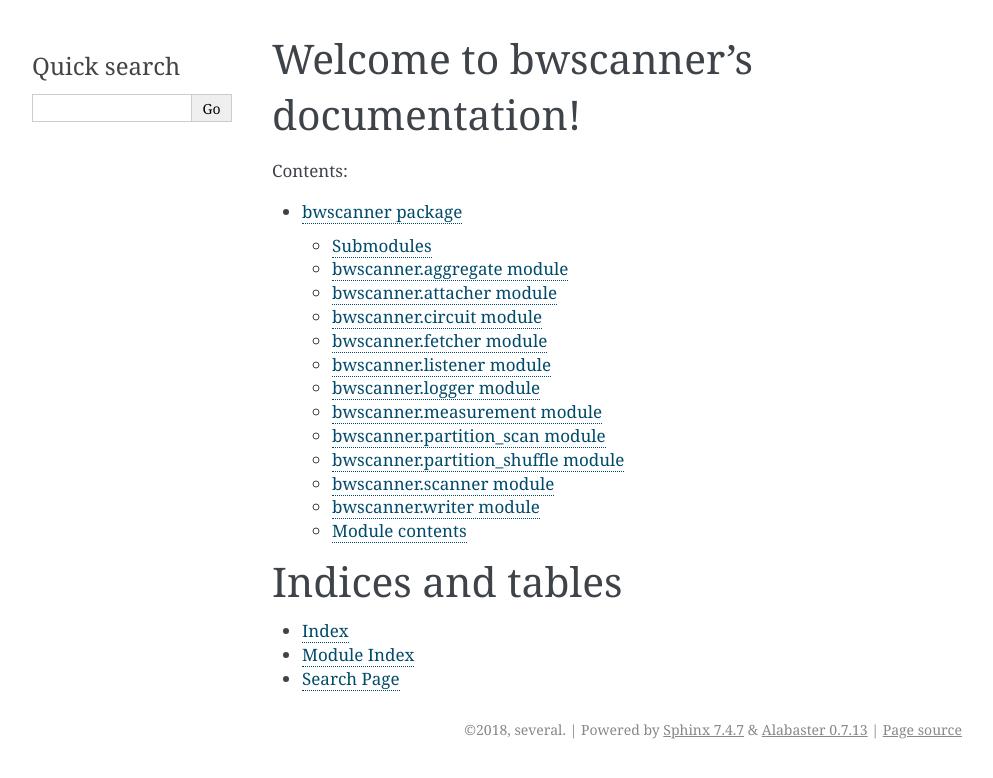
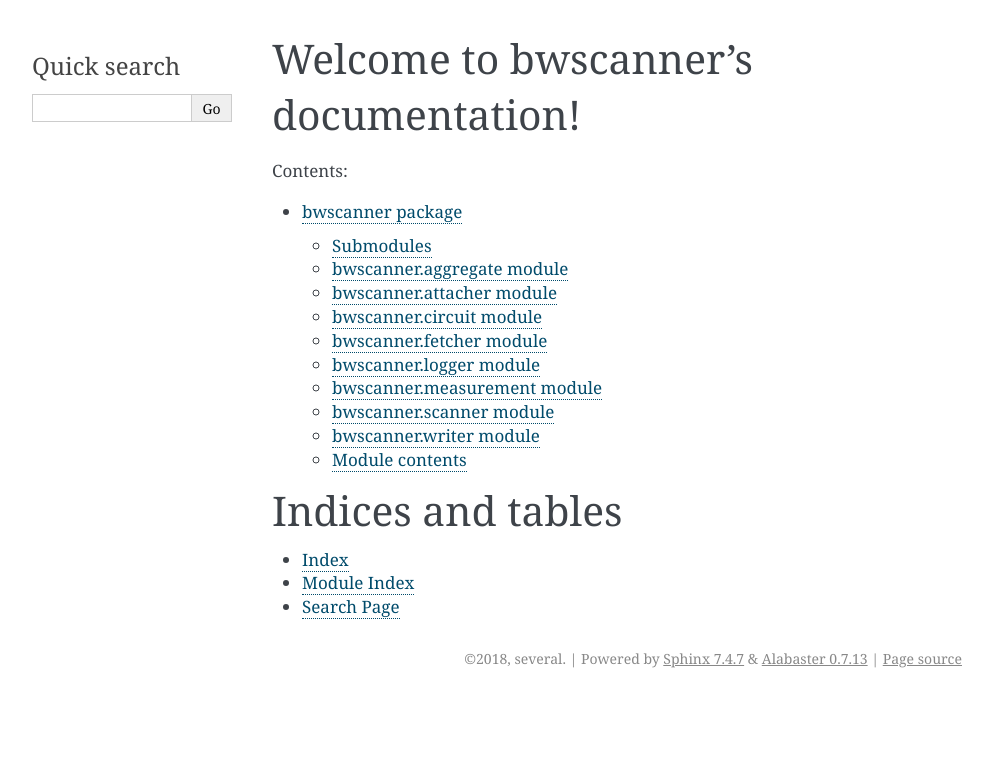
Before and after one commit to TheTorProject/bwscanner, a Sphinx documentation site: the page built from docs/source/index.rst, in a window 1280 px wide. Shown: the top 778 px of the page, without its empty margins (148-1141 px from the left). Built offline with Sphinx 7.4.7, drawn with Linux system fonts in a browser that asks for light colours.

Commit message:
Remove doc for modules not in the package anymore

```diff
--- a/docs/source/bwscanner.rst
+++ b/docs/source/bwscanner.rst
@@ -36,14 +36,6 @@
     :undoc-members:
     :show-inheritance:
 
-bwscanner\.listener module
---------------------------
-
-.. automodule:: bwscanner.listener
-    :members:
-    :undoc-members:
-    :show-inheritance:
-
 bwscanner\.logger module
 ------------------------
 
@@ -56,22 +48,6 @@
 -----------------------------
 
 .. automodule:: bwscanner.measurement
-    :members:
-    :undoc-members:
-    :show-inheritance:
-
-bwscanner\.partition\_scan module
----------------------------------
-
-.. automodule:: bwscanner.partition_scan
-    :members:
-    :undoc-members:
-    :show-inheritance:
-
-bwscanner\.partition\_shuffle module
-------------------------------------
-
-.. automodule:: bwscanner.partition_shuffle
     :members:
     :undoc-members:
     :show-inheritance:
--- a/docs/source/modules.rst
+++ /dev/null
@@ -1,7 +0,0 @@
-bwscanner
-=========
-
-.. toctree::
-   :maxdepth: 4
-
-   bwscanner
```
